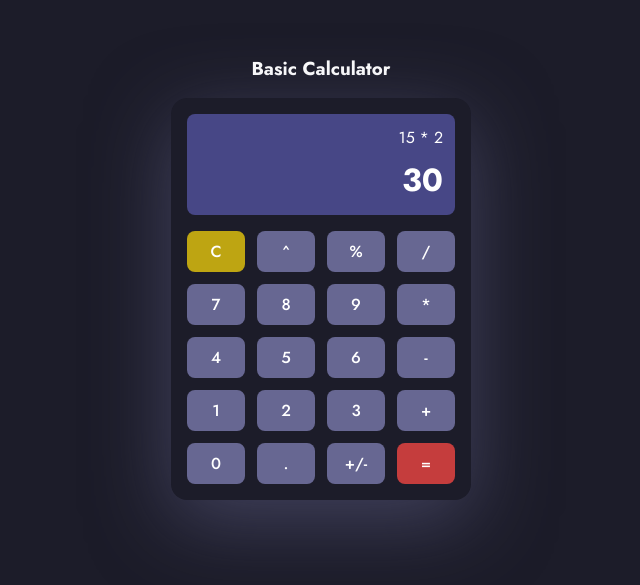
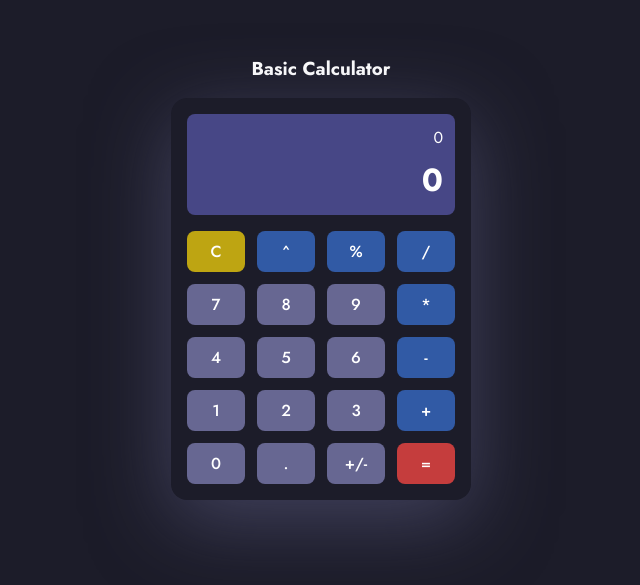
Before and after one commit to vignesh-antony/calculator-app, a React (Create React App) app: page / in a window 1280 px wide. Shown: the part 123-708 px from the top of the page, without its empty margins (319-959 px from the left). Built offline with nearby package versions, Linux system fonts and the light colour scheme.

Commit message:
feat(calculator): adding expression functionality

```diff
--- a/src/components/Calculator.tsx
+++ b/src/components/Calculator.tsx
@@ -1,19 +1,45 @@
-import React from "react";
+import React, { useState } from "react";
 import Button from "./Button";
 import ResultContainer from "./ResultContainer";
 import { DISPLAY_KEYS } from "../constants";
 import { StyledCalcutator, StyledContainer, StyledKeysWrap } from "../styles";
+import { isOperator } from "../utils";
 
 const Calculator = () => {
+    const [currentValue, setCurrentValue] = useState<string | number>(0);
+    const [pressedKeys, setPressedKeys] = useState<(string | number)[]>([]);
+
     const handleOnClick = (value: string | number) => () => {
-        console.log(value);
+        const lastPressedKey = pressedKeys.at(-1) || "";
+        const isLastOperator = isOperator(lastPressedKey);
+
+        if (isOperator(value)) {
+            setPressedKeys((prev) => {
+                const prevKeys = isLastOperator ? prev.slice(0, -1) : prev;
+                return [...prevKeys, value];
+            });
+        } else {
+            setCurrentValue((prev) => Number(`${prev}${value}`));
+            setPressedKeys((prev) => {
+                const prevKeys = isLastOperator ? prev : prev.slice(0, -1);
+                return [
+                    ...prevKeys,
+                    isLastOperator
+                        ? value
+                        : Number(`${lastPressedKey}${value}`),
+                ];
+            });
+        }
     };
 
     return (
         <StyledCalcutator>
             <h3>Basic Calculator</h3>
             <StyledContainer>
-                <ResultContainer />
+                <ResultContainer
+                    pressedKeys={pressedKeys}
+                    currentValue={currentValue}
+                />
                 <StyledKeysWrap>
                     {DISPLAY_KEYS.map(
                         (
--- a/src/components/ResultContainer.tsx
+++ b/src/components/ResultContainer.tsx
@@ -1,22 +1,23 @@
-import React from "react";
-import styled from "styled-components";
+import React, { useMemo } from "react";
+import { StyledResultContainer } from "../styles";
 
-const StyledResultContainer = styled.div`
-    padding: 12px;
-    border-radius: 8px;
-    background-color: #474786;
-    color: #ffffff;
-    display: flex;
-    flex-direction: column;
-    gap: 8px;
-    align-items: flex-end;
-`;
+interface ResultContainerProps {
+    currentValue?: string | number;
+    pressedKeys?: (string | number)[];
+}
 
-const ResultContainer = () => {
+const ResultContainer: React.FC<ResultContainerProps> = ({
+    pressedKeys = [],
+    currentValue,
+}) => {
+    const expression = useMemo(
+        () => pressedKeys.join(" ") || "0",
+        [pressedKeys]
+    );
     return (
         <StyledResultContainer>
-            <div>15 * 2</div>
-            <h1>30</h1>
+            <div>{expression}</div>
+            <h1>{currentValue}</h1>
         </StyledResultContainer>
     );
 };
--- a/src/constants.ts
+++ b/src/constants.ts
@@ -59,7 +59,7 @@ export enum OPERATORS {
     SUBTRACT = "-",
     MULTIPLY = "*",
     DIVIDE = "/",
-    POWER = "^",
+    EXPONENT = "^",
     MODULUS = "%",
     EQUALS = "=",
     NEGATE = "+-",
@@ -73,15 +73,18 @@ export const DISPLAY_KEYS: DisplayKeyType[] = [
     },
     {
         label: "^",
-        value: OPERATORS.POWER,
+        value: OPERATORS.EXPONENT,
+        buttonColor: "special",
     },
     {
         label: "%",
         value: OPERATORS.MODULUS,
+        buttonColor: "special",
     },
     {
         label: "/",
         value: OPERATORS.DIVIDE,
+        buttonColor: "special",
     },
     {
         label: "7",
@@ -98,6 +101,7 @@ export const DISPLAY_KEYS: DisplayKeyType[] = [
     {
         label: "*",
         value: OPERATORS.MULTIPLY,
+        buttonColor: "special",
     },
     {
         label: "4",
@@ -114,6 +118,7 @@ export const DISPLAY_KEYS: DisplayKeyType[] = [
     {
         label: "-",
         value: OPERATORS.SUBTRACT,
+        buttonColor: "special",
     },
     {
         label: "1",
@@ -130,6 +135,7 @@ export const DISPLAY_KEYS: DisplayKeyType[] = [
     {
         label: "+",
         value: OPERATORS.ADD,
+        buttonColor: "special",
     },
     {
         label: "0",
--- a/src/styles.tsx
+++ b/src/styles.tsx
@@ -27,3 +27,14 @@ export const StyledKeysWrap = styled.div`
     grid-template-columns: repeat(4, 1fr);
     grid-gap: 12px;
 `;
+
+export const StyledResultContainer = styled.div`
+    padding: 12px;
+    border-radius: 8px;
+    background-color: #474786;
+    color: #ffffff;
+    display: flex;
+    flex-direction: column;
+    gap: 8px;
+    align-items: flex-end;
+`;
--- /dev/null
+++ b/src/utils.tsx
@@ -0,0 +1,4 @@
+import { OPERATORS } from "./constants";
+
+export const isOperator = (value: string | number) =>
+    Object.values(OPERATORS).includes(value as OPERATORS);
```
